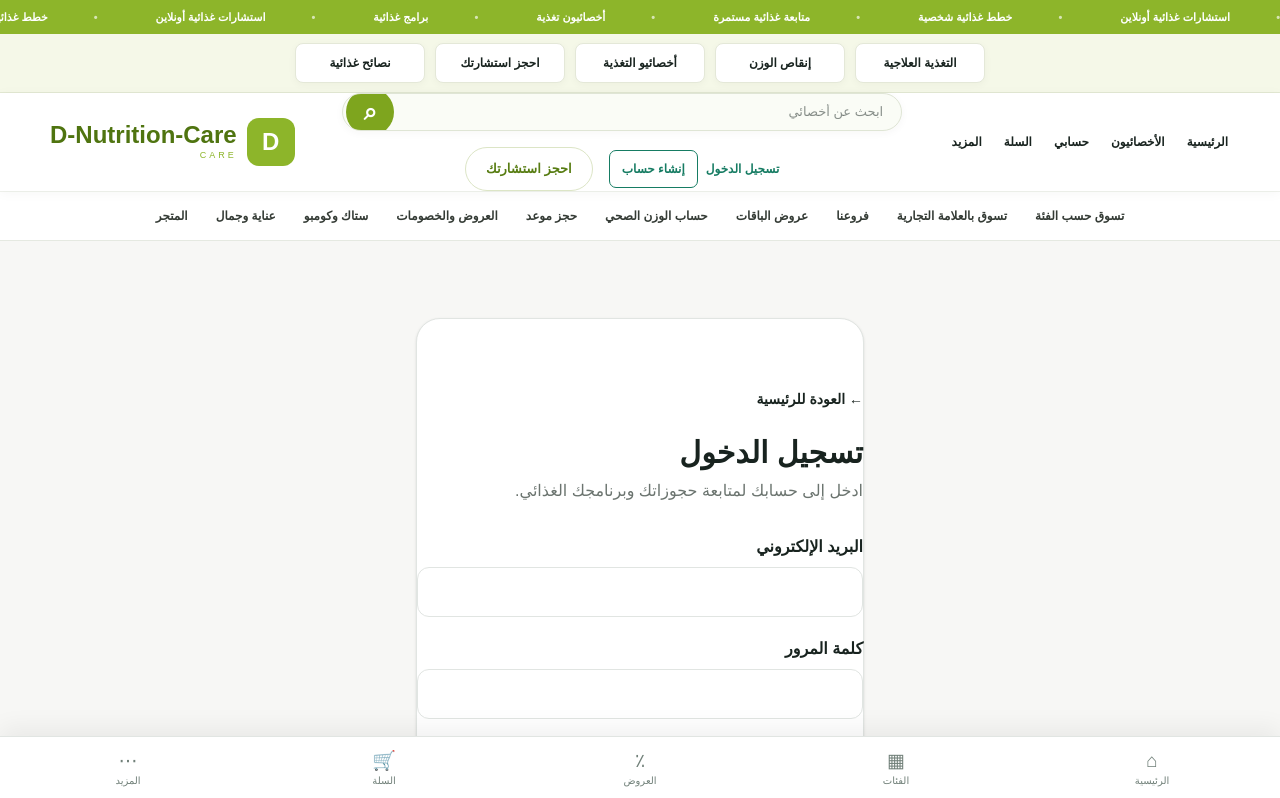
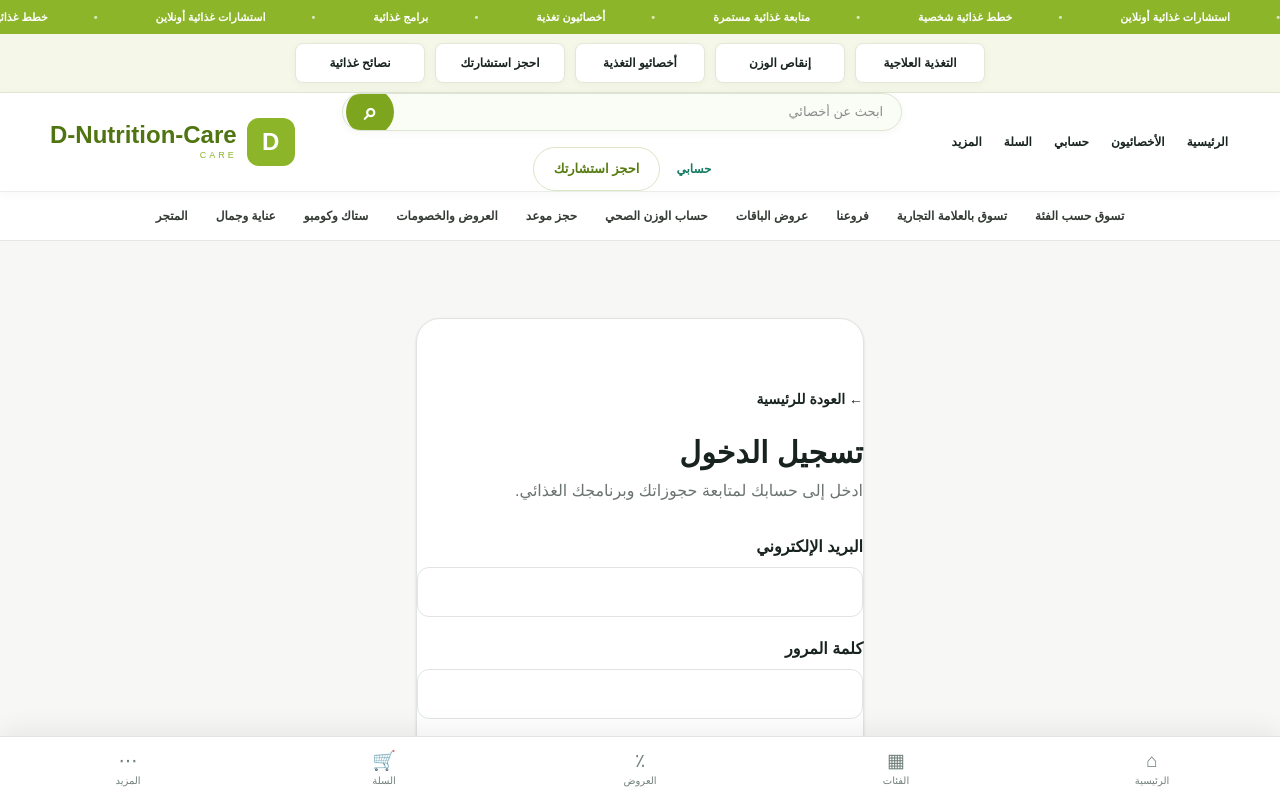
Before and after one commit to khaled19961/-D-Nutrition-Care, a Next.js app: page /auth/login in a window 1280 px wide. Shown: the top 798 px of the page. Built offline with nearby package versions, Linux system fonts and the light colour scheme; no server answers; the database is empty.

Commit message:
fix: keep only customer account link in header

```diff
--- a/components/site-chrome.tsx
+++ b/components/site-chrome.tsx
@@ -41,14 +41,7 @@ export async function SiteChrome({ children }: { children: React.ReactNode }) {
               <button type="submit">بحث</button>
             </form>
             <div className="header-account-links" aria-label="حساب العميل">
-              {isSignedIn ? (
-                <Link href="/dashboard" className="header-account-link">حسابي</Link>
-              ) : (
-                <>
-                  <Link href="/auth/login" className="header-account-link">تسجيل الدخول</Link>
-                  <Link href="/auth/register" className="header-account-link header-account-register">إنشاء حساب</Link>
-                </>
-              )}
+              <Link href={isSignedIn ? "/dashboard" : "/auth/login?next=/dashboard"} className="header-account-link">حسابي</Link>
             </div>
             <Link href="/booking" className="primary-btn">احجز استشارتك</Link>
           </div>
```
